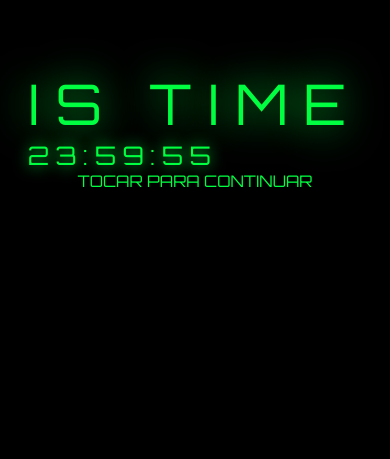
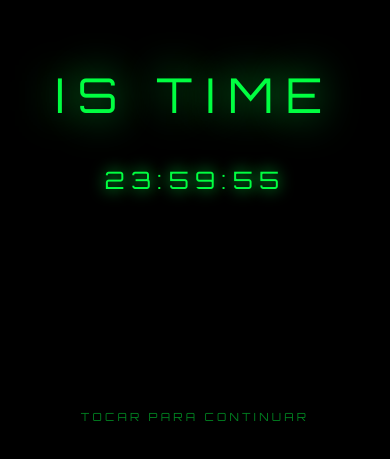
Before and after one commit to andresalvarezdelpozo-design/is-time-mvp, a plain HTML site: page index.html in a window 390 px wide. Shown: the part 293-752 px from the top of the page. Drawn offline with Linux system fonts and the light colour scheme.

Commit message:
Update style.css

```diff
--- a/css/style.css
+++ b/css/style.css
@@ -2,14 +2,22 @@
     margin: 0;
     padding: 0;
     box-sizing: border-box;
+    -webkit-tap-highlight-color: transparent;
 }
 
-body {
+html, body {
     font-family: 'Orbitron', monospace;
     background: #000;
     color: #00ff41;
-    height: 100vh;
+    height: 100%;
+    width: 100%;
     overflow: hidden;
+    touch-action: manipulation;
+}
+
+#app {
+    height: 100%;
+    width: 100%;
 }
 
 .screen {
@@ -29,19 +37,25 @@ body {
     align-items: center;
 }
 
-/* SPLASH 1 - CENTRADO */
-.splash-main {
+/* Todo clickable */
+#splash1, #splash2 {
+    cursor: pointer;
+    z-index: 10;
+}
+
+.center-content {
     text-align: center;
     display: flex;
     flex-direction: column;
     align-items: center;
-    gap: 2rem;
+    gap: 2.5rem;
+    pointer-events: none;
 }
 
 .logo-main {
-    font-size: 5rem;
+    font-size: 4.5rem;
     font-weight: 400;
-    letter-spacing: 1.5rem;
+    letter-spacing: 1.2rem;
     color: #00ff41;
     text-shadow: 0 0 40px #00ff41;
 }
@@ -55,13 +69,14 @@ body {
     font-variant-numeric: tabular-nums;
 }
 
-.click-hint {
+.hint {
     position: absolute;
-    bottom: 12%;
+    bottom: 15%;
     font-size: 0.7rem;
     letter-spacing: 0.2rem;
     opacity: 0.4;
     animation: blink 2s infinite;
+    pointer-events: none;
 }
 
 @keyframes blink {
@@ -69,37 +84,30 @@ body {
     50% { opacity: 0.5; }
 }
 
-/* SPLASH 2 - CENTRADO */
-.rules-main {
-    text-align: center;
-    display: flex;
-    flex-direction: column;
-    gap: 3rem;
-}
-
+/* FRASES */
 .rule-line {
-    font-size: 1.3rem;
+    font-size: 1.2rem;
     font-weight: 400;
-    letter-spacing: 0.25rem;
+    letter-spacing: 0.2rem;
     color: #00ff41;
     text-shadow: 0 0 10px #00ff41;
     opacity: 0;
+    margin: 1rem 0;
 }
 
 .rule-line.show {
-    animation: pulseIn 1.2s forwards;
+    animation: fadeIn 1s forwards;
 }
 
-@keyframes pulseIn {
-    0% { opacity: 0; transform: scale(0.9); text-shadow: 0 0 0 #00ff41; }
-    50% { opacity: 1; transform: scale(1.05); text-shadow: 0 0 40px #00ff41; }
-    100% { opacity: 1; transform: scale(1); text-shadow: 0 0 15px #00ff41; }
+@keyframes fadeIn {
+    to { opacity: 1; text-shadow: 0 0 25px #00ff41; }
 }
 
 /* HOME */
 #home {
     justify-content: flex-start;
-    padding-top: 12vh;
+    padding-top: 10vh;
+    cursor: default;
 }
 
 .user-id {
@@ -153,10 +161,9 @@ body {
     cursor: pointer;
 }
 
-/* Responsive */
 @media (max-width: 400px) {
-    .logo-main { font-size: 3.5rem; letter-spacing: 1rem; }
-    .timer-countdown { font-size: 1.6rem; }
-    .rule-line { font-size: 1.1rem; }
-    .timer-main { font-size: 2.8rem; }
+    .logo-main { font-size: 3rem; letter-spacing: 0.8rem; }
+    .timer-countdown { font-size: 1.5rem; }
+    .rule-line { font-size: 1rem; }
+    .timer-main { font-size: 2.5rem; }
 }
```
